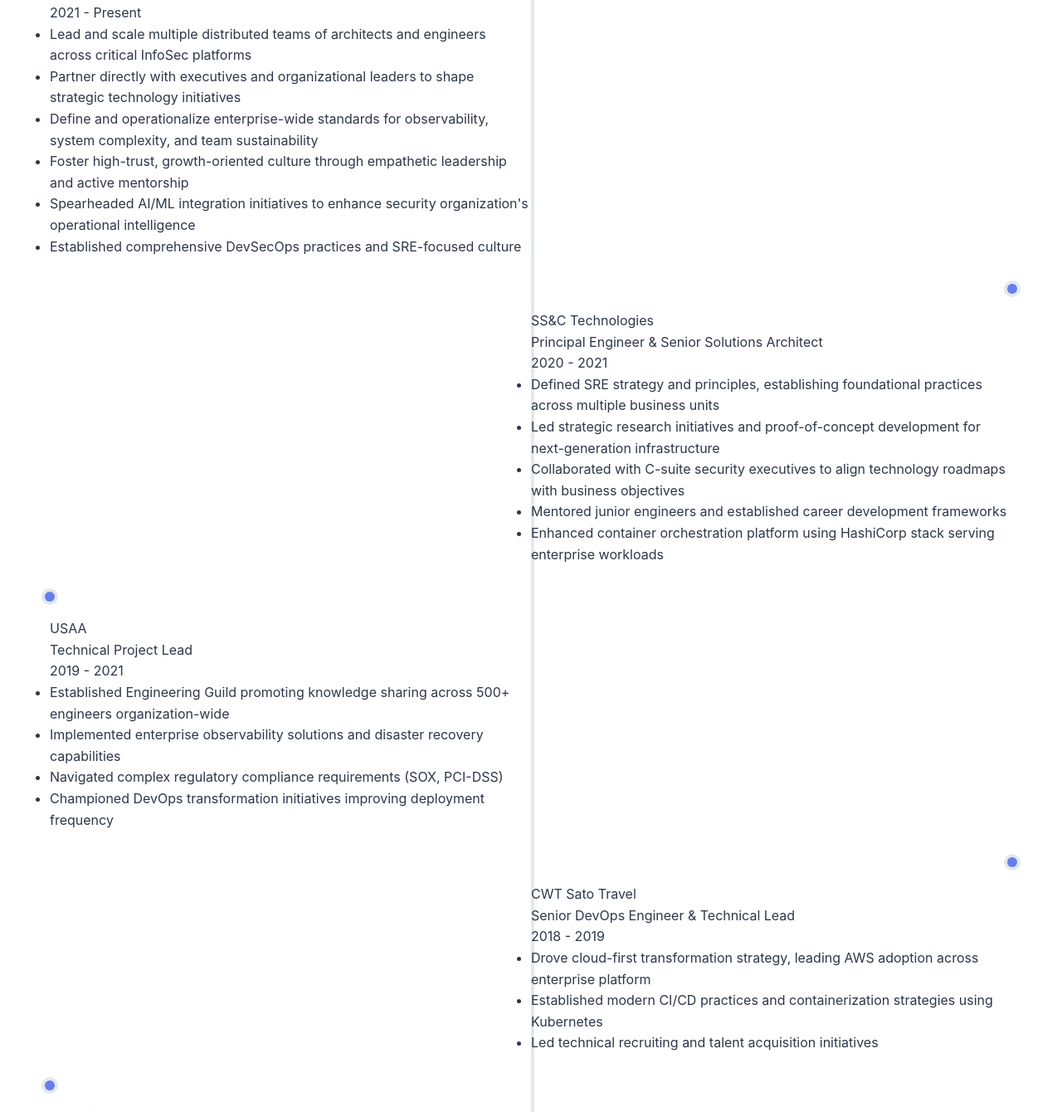
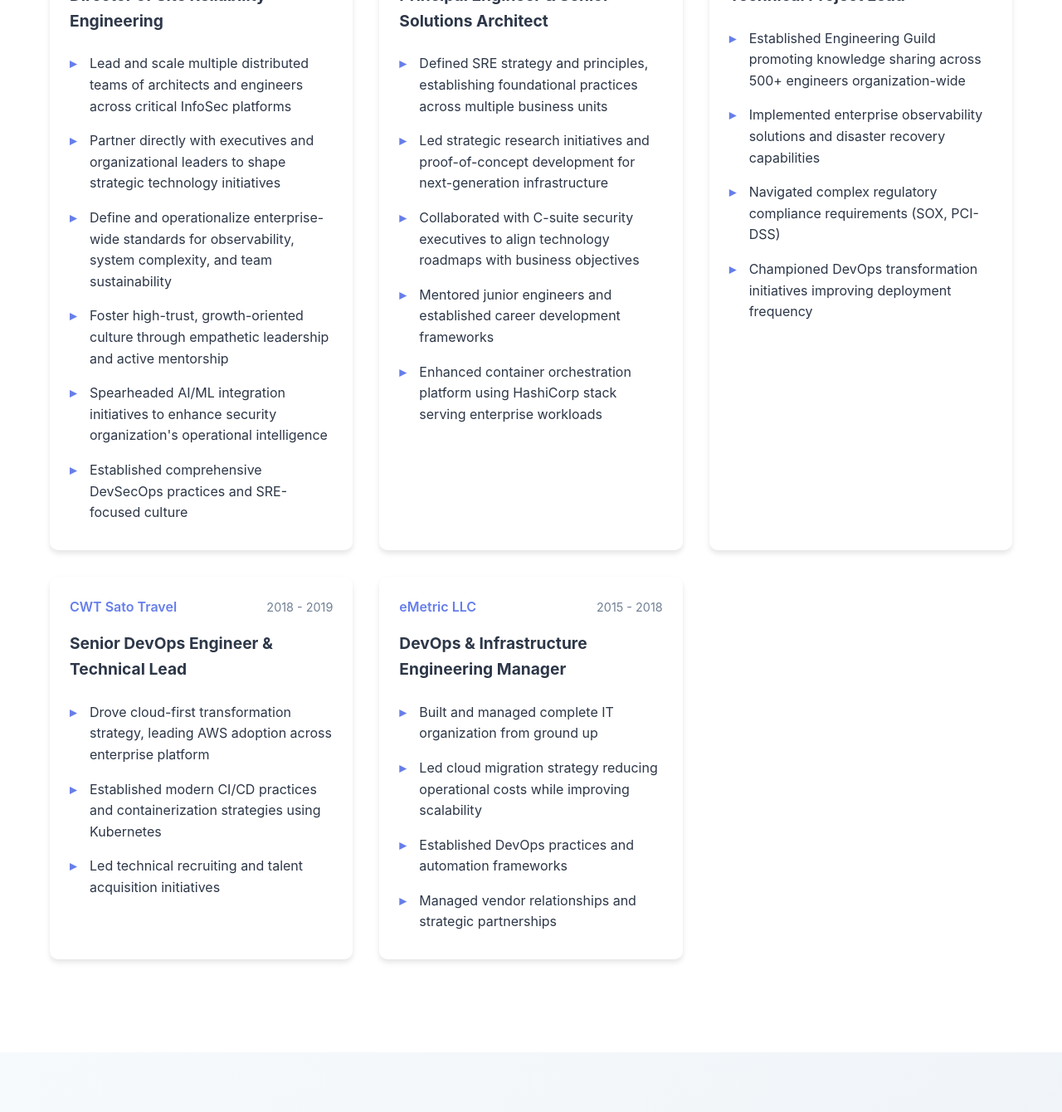
Before and after one commit to diamonddelt/diamonddelt.github.io, a plain HTML site: page index.html in a window 1280 px wide. Shown: the part 1460-2800 px from the top of the page at 83% size. Drawn offline with Linux system fonts and the light colour scheme.

Commit message:
Fix leadership experience section to use a card layout

```diff
--- a/index.html
+++ b/index.html
@@ -68,12 +68,15 @@
         <section id="experience" class="experience">
             <div class="container">
                 <h2 class="section-title fade-in">Leadership Experience</h2>
-                <div class="timeline">
-                    <div class="timeline-item fade-in">
+                <div class="experience-grid">
+                    <div class="experience-card fade-in">
+                        <div class="card-header">
                             <div class="company">SS&C Technologies</div>
+                            <div class="duration">2021 - Present</div>
+                        </div>
                         <div class="job-title">Director of Site Reliability Engineering</div>
-                        <div class="duration">2021 - Present</div>
-                        <ul class="achievements">
+                        <div class="achievements">
+                            <ul>
                                 <li>Lead and scale multiple distributed teams of architects and engineers across critical InfoSec platforms</li>
                                 <li>Partner directly with executives and organizational leaders to shape strategic technology initiatives</li>
                                 <li>Define and operationalize enterprise-wide standards for observability, system complexity, and team sustainability</li>
@@ -82,12 +85,16 @@
                                 <li>Established comprehensive DevSecOps practices and SRE-focused culture</li>
                             </ul>
                         </div>
+                    </div>
 
-                    <div class="timeline-item fade-in">
+                    <div class="experience-card fade-in">
+                        <div class="card-header">
                             <div class="company">SS&C Technologies</div>
+                            <div class="duration">2020 - 2021</div>
+                        </div>
                         <div class="job-title">Principal Engineer & Senior Solutions Architect</div>
-                        <div class="duration">2020 - 2021</div>
-                        <ul class="achievements">
+                        <div class="achievements">
+                            <ul>
                                 <li>Defined SRE strategy and principles, establishing foundational practices across multiple business units</li>
                                 <li>Led strategic research initiatives and proof-of-concept development for next-generation infrastructure</li>
                                 <li>Collaborated with C-suite security executives to align technology roadmaps with business objectives</li>
@@ -95,40 +102,53 @@
                                 <li>Enhanced container orchestration platform using HashiCorp stack serving enterprise workloads</li>
                             </ul>
                         </div>
+                    </div>
 
-                    <div class="timeline-item fade-in">
+                    <div class="experience-card fade-in">
+                        <div class="card-header">
                             <div class="company">USAA</div>
+                            <div class="duration">2019 - 2021</div>
+                        </div>
                         <div class="job-title">Technical Project Lead</div>
-                        <div class="duration">2019 - 2021</div>
-                        <ul class="achievements">
+                        <div class="achievements">
+                            <ul>
                                 <li>Established Engineering Guild promoting knowledge sharing across 500+ engineers organization-wide</li>
                                 <li>Implemented enterprise observability solutions and disaster recovery capabilities</li>
                                 <li>Navigated complex regulatory compliance requirements (SOX, PCI-DSS)</li>
                                 <li>Championed DevOps transformation initiatives improving deployment frequency</li>
                             </ul>
                         </div>
+                    </div>
 
-                    <div class="timeline-item fade-in">
+                    <div class="experience-card fade-in">
+                        <div class="card-header">
                             <div class="company">CWT Sato Travel</div>
+                            <div class="duration">2018 - 2019</div>
+                        </div>
                         <div class="job-title">Senior DevOps Engineer & Technical Lead</div>
-                        <div class="duration">2018 - 2019</div>
-                        <ul class="achievements">
+                        <div class="achievements">
+                            <ul>
                                 <li>Drove cloud-first transformation strategy, leading AWS adoption across enterprise platform</li>
                                 <li>Established modern CI/CD practices and containerization strategies using Kubernetes</li>
                                 <li>Led technical recruiting and talent acquisition initiatives</li>
                             </ul>
                         </div>
+                    </div>
 
-                    <div class="timeline-item fade-in">
+                    <div class="experience-card fade-in">
+                        <div class="card-header">
                             <div class="company">eMetric LLC</div>
+                            <div class="duration">2015 - 2018</div>
+                        </div>
                         <div class="job-title">DevOps & Infrastructure Engineering Manager</div>
-                        <div class="duration">2015 - 2018</div>
-                        <ul class="achievements">
+                        <div class="achievements">
+                            <ul>
                                 <li>Built and managed complete IT organization from ground up</li>
                                 <li>Led cloud migration strategy reducing operational costs while improving scalability</li>
                                 <li>Established DevOps practices and automation frameworks</li>
                                 <li>Managed vendor relationships and strategic partnerships</li>
                             </ul>
+                        </div>
                     </div>
                 </div>
             </div>
--- a/styles.css
+++ b/styles.css
@@ -92,6 +92,7 @@ nav {
     gap: 1rem;
     justify-content: center;
     flex-wrap: wrap;
+    align-items: center;
 }
 
 .btn {
@@ -102,6 +103,8 @@ nav {
     text-decoration: none;
     transition: all 0.3s;
     cursor: pointer;
+    vertical-align: middle;
+    line-height: 1.2;
 }
 
 .btn-primary {
@@ -194,63 +197,74 @@ section {
     background: white;
 }
 
-.timeline {
-    position: relative;
+.experience-grid {
+    display: grid;
+    grid-template-columns: repeat(auto-fit, minmax(350px, 1fr));
+    gap: 2rem;
     padding: 2rem 0;
 }
 
-.timeline::before {
-    content: '';
-    position: absolute;
-    left: 50%;
-    top: 0;
-    bottom: 0;
-    width: 4px;
-    background: #e2e8f0;
+.experience-card {
+    background: white;
+    border-radius: 10px;
+    box-shadow: 0 4px 6px rgba(0, 0, 0, 0.1);
+    padding: 1.5rem;
+    transition: transform 0.3s ease;
 }
 
-.timeline-item {
-    position: relative;
-    padding: 2rem 0;
-    width: 50%;
+.experience-card:hover {
+    transform: translateY(-5px);
 }
 
-.timeline-item:nth-child(odd) {
-    left: 0;
+.card-header {
+    display: flex;
+    justify-content: space-between;
+    align-items: center;
+    margin-bottom: 1rem;
 }
 
-.timeline-item:nth-child(even) {
-    left: 50%;
+.company {
+    font-weight: 600;
+    color: #667eea;
 }
 
-.timeline-item::before {
-    content: '';
-    position: absolute;
-    left: -6px;
-    top: 0;
-    width: 12px;
-    height: 12px;
-    background: #667eea;
-    border-radius: 50%;
-    box-shadow: 0 0 0 4px #e2e8f0;
+.duration {
+    color: #718096;
+    font-size: 0.9rem;
 }
 
-.timeline-item:nth-child(even)::before {
-    left: auto;
-    right: -6px;
+.job-title {
+    font-size: 1.2rem;
+    font-weight: 700;
+    color: #2d3748;
+    margin-bottom: 1rem;
 }
 
-.timeline-content {
-    background: white;
-    padding: 1.5rem;
-    border-radius: 10px;
-    box-shadow: 0 4px 6px rgba(0, 0, 0, 0.1);
-    margin-left: 2rem;
+.achievements ul {
+    list-style: none;
+    padding: 0;
+    margin: 0;
 }
 
-.timeline-item:nth-child(even) .timeline-content {
-    margin-left: 0;
-    margin-right: 2rem;
+.achievements li {
+    padding: 0.5rem 0;
+    position: relative;
+    padding-left: 1.5rem;
+}
+
+.achievements li::before {
+    content: '▸';
+    position: absolute;
+    left: 0;
+    color: #667eea;
+    font-weight: bold;
+}
+
+/* Responsive adjustments */
+@media (max-width: 768px) {
+    .experience-grid {
+        grid-template-columns: 1fr;
+    }
 }
 
 /* Skills */
```
Lines whose indentation alone changed are shown as unchanged.
